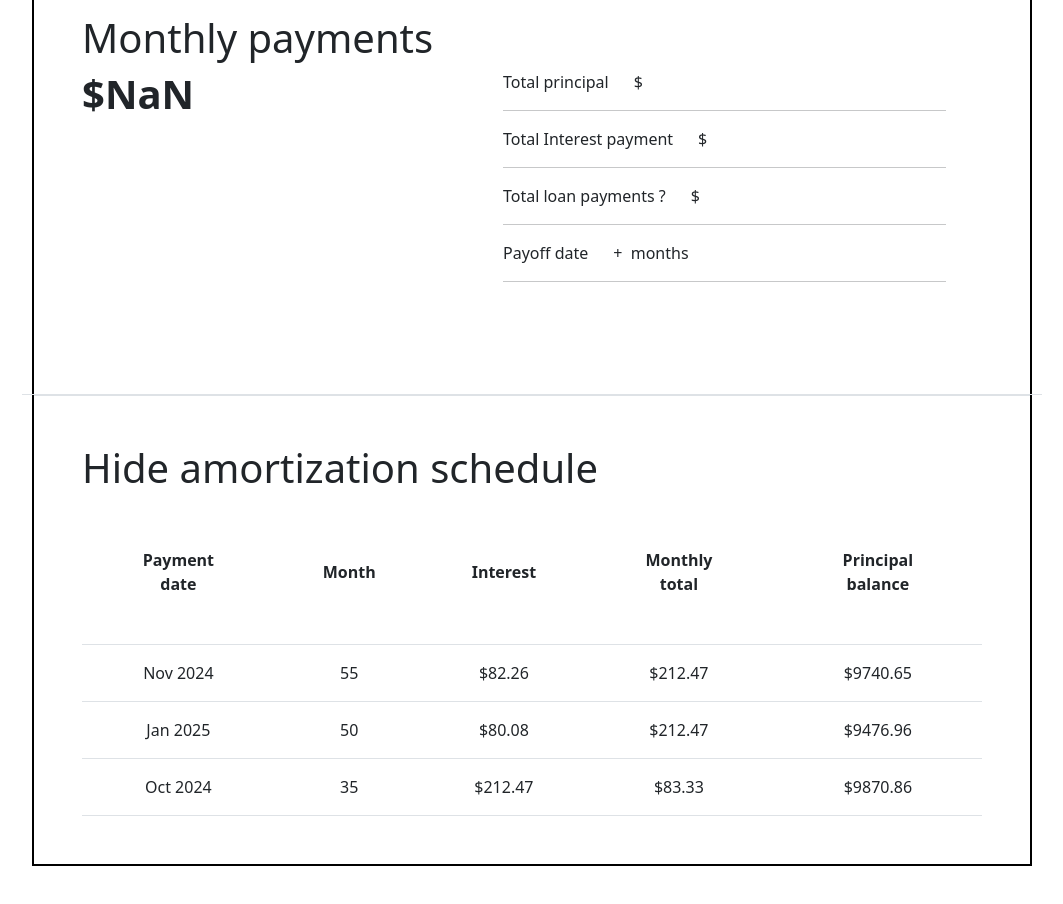
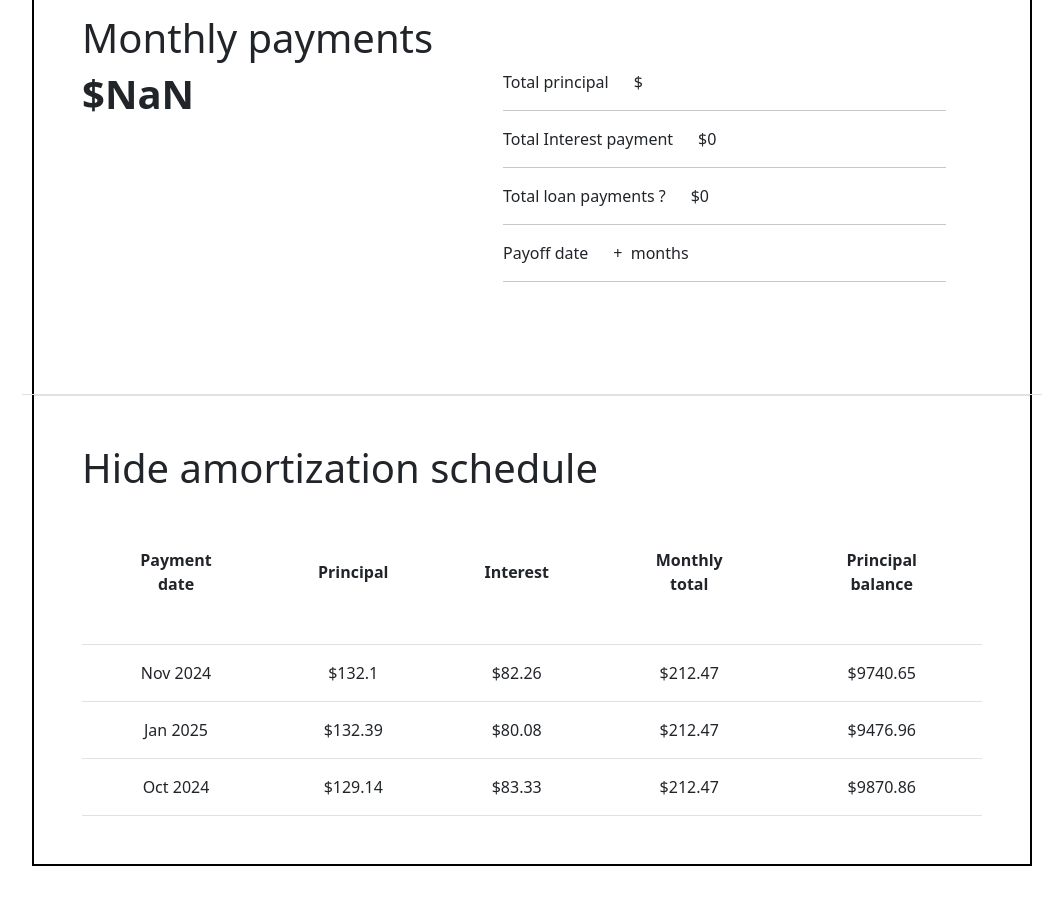
Before and after one commit to ashishchrpe/Aharnish-Infotech-Assessment-, a React (Create React App) app: page / in a window 1280 px wide. Shown: the part 760-1664 px from the top of the page, without its empty margins (144-1207 px from the left). Built offline with nearby package versions, Linux system fonts and the light colour scheme.

Commit message:
add intrest

```diff
--- a/src/Loan_details.js
+++ b/src/Loan_details.js
@@ -4,7 +4,7 @@ function Loan_details() {
 
   // Manage States
 
-let [loandetail,setLoandetail]= useState([{Date:"Oct 2024",Month:"35",Interest:"83.33",Monthlytotal:"212.47", Principalbalance:"9870.86"}]);
+let [loandetail,setLoandetail]= useState([{Date:"Oct 2024",Month:"129.14",Interest:"83.33",Monthlytotal:"212.47", Principalbalance:"9870.86"}]);
 
 let [totalInterest,setTotalInterest]=useState("");
 
@@ -46,10 +46,10 @@ let handlSubmit=()=>{
   })
 
     const Date=date;
-    const Interest=totalInterest
-    const Principalbalance=amount;
-    const Month=term;
-    const Monthlytotal=Interest/Month*12;
+    const Principalbalance=212.47*term;
+    const Interest=(212.47*term-amount)/term;
+    const Month=(212.47-Interest);
+    const Monthlytotal=212.47;
 
    const new_details={
       Date,
@@ -113,8 +113,8 @@ let handlSubmit=()=>{
 
                <div className="col-7 p-5 mt-2">
                   <p>Total principal &nbsp;&nbsp;&nbsp;&nbsp; ${amount}</p><hr/>
-                  <p>Total Interest payment &nbsp;&nbsp;&nbsp;&nbsp; ${totalInterest}</p><hr/>
-                  <p>Total loan payments ?  &nbsp;&nbsp;&nbsp;&nbsp; ${amount+totalInterest}</p><hr/>
+                  <p>Total Interest payment &nbsp;&nbsp;&nbsp;&nbsp; ${(212.47*term)-amount}</p><hr/>
+                  <p>Total loan payments ?  &nbsp;&nbsp;&nbsp;&nbsp; ${212.47*term}</p><hr/>
                   <p>Payoff date &nbsp;&nbsp;&nbsp;&nbsp; {date}+{term}&nbsp; months</p><hr/>
                </div>
             </div>
@@ -128,7 +128,7 @@ let handlSubmit=()=>{
                   <table>
                     <thead className="border-bottom">
                       <th className="p-5">Payment date</th>
-                      <th className="p-5">Month</th>
+                      <th className="p-5">Principal</th>
                       <th className="p-5">Interest</th>
                       <th className="p-5">Monthly total</th>
                       <th className="p-5">Principal balance</th>
@@ -139,7 +139,7 @@ let handlSubmit=()=>{
                     <tr className="border-bottom">
 
                     <td className="p-3">Nov 2024</td>
-                    <td className="p-3">55</td>
+                    <td className="p-3">$132.1</td>
                     <td className="p-3">$82.26</td>
                     <td className="p-3">$212.47</td>
                     <td className="p-3">$9740.65</td>
@@ -149,7 +149,7 @@ let handlSubmit=()=>{
                     <tr className="border-bottom">
 
                     <td className="p-3">Jan 2025</td>
-                    <td className="p-3">50</td>
+                    <td className="p-3">$132.39</td>
                     <td className="p-3">$80.08</td>
                     <td className="p-3">$212.47</td>
                     <td className="p-3">$9476.96</td>
@@ -160,9 +160,9 @@ let handlSubmit=()=>{
                       loandetail.map((value)=>{
                        return <tr className="border-bottom" >
                           <td className="p-3">{value.Date}</td>
-                          <td className="p-3">{value.Month}</td>
+                          <td className="p-3">${value.Month}</td>
+                          <td className="p-3">${value.Interest}</td>
                           <td className="p-3">${value.Monthlytotal}</td>
-                          <td className="p-3">${value.Interest}</td>
                           <td className="p-3">${value.Principalbalance}</td>
                        </tr>
                       }
```
